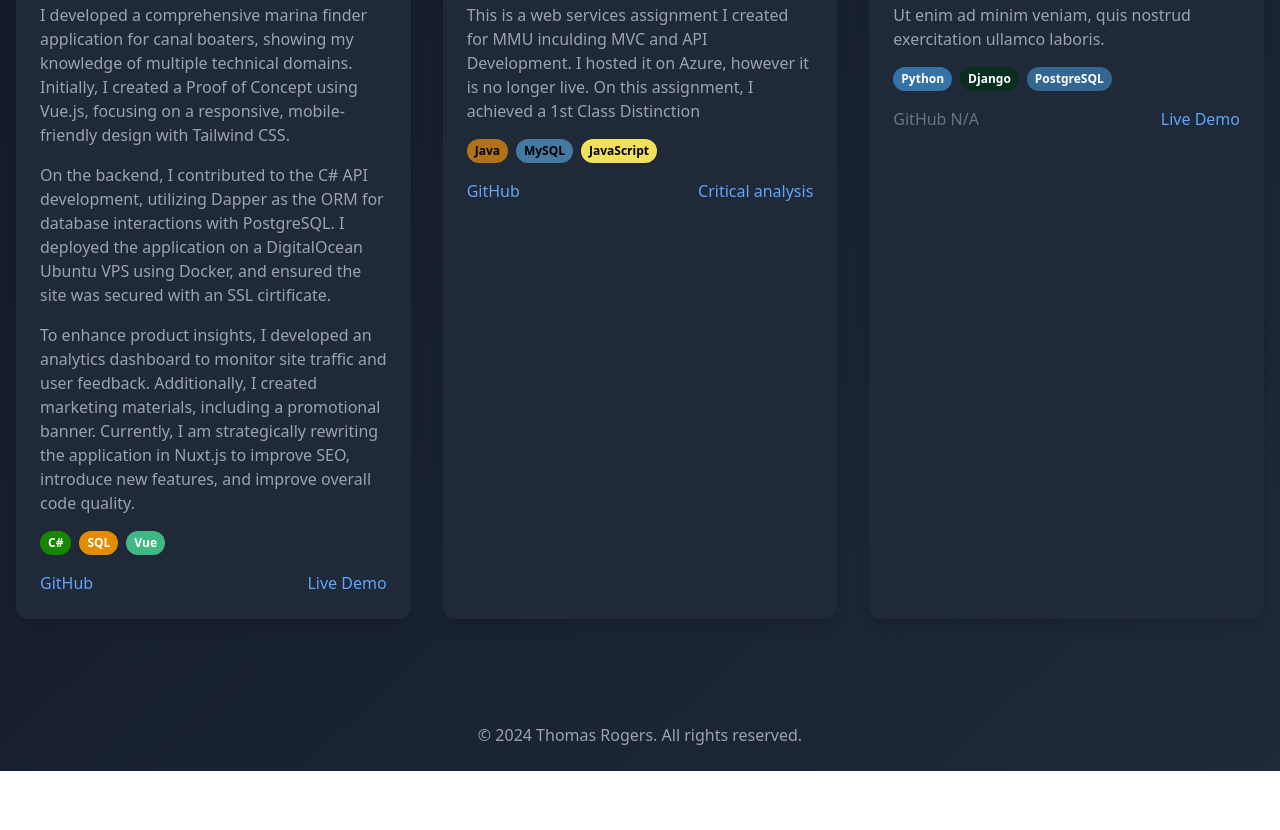
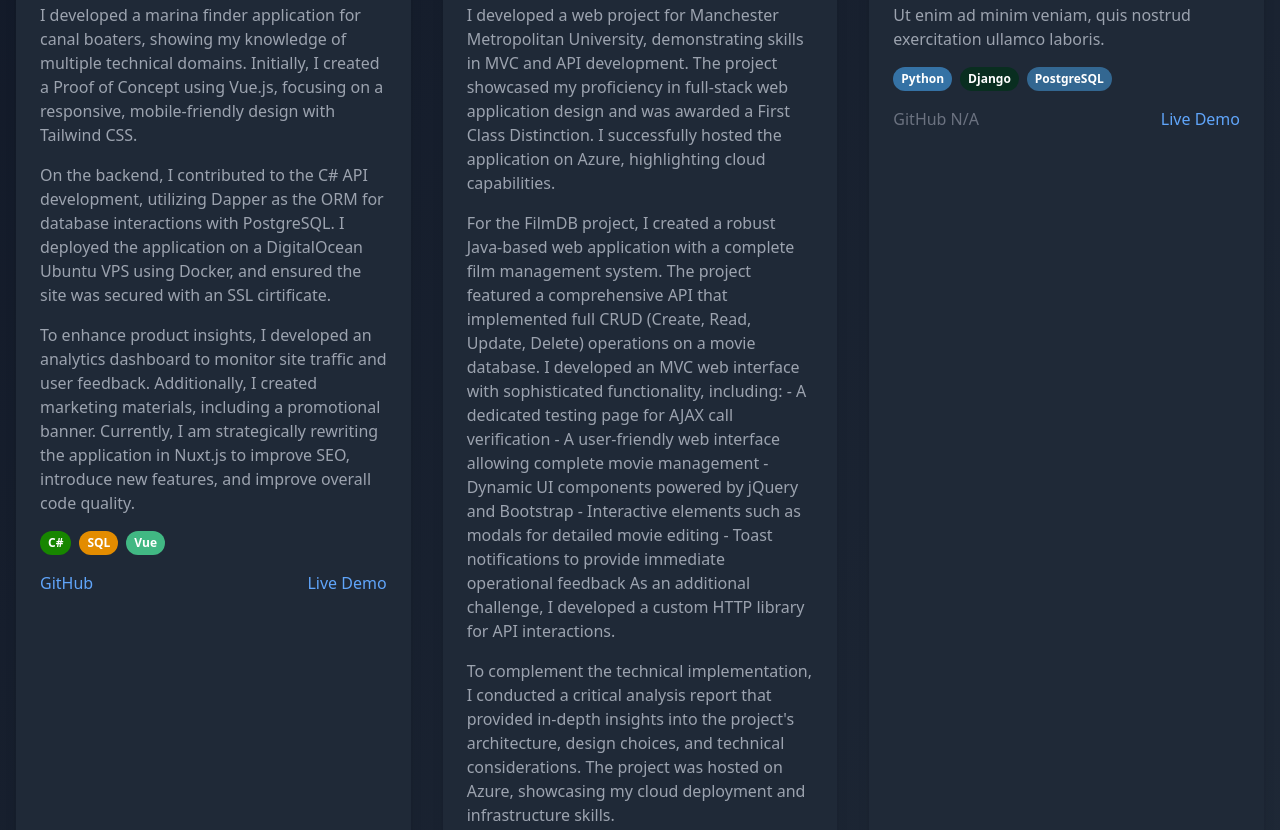
Before and after one commit to ThomasRog3rs/portfolio, a plain HTML site: page index.html in a window 1280 px wide. Shown: the part 433-1263 px from the top of the page. Before the commit the page ends 1204 px from the top, so only its background shows below. Drawn offline with nearby package versions, Linux system fonts and the light colour scheme.

Commit message:
update FilmDB descripton

```diff
--- a/index.html
+++ b/index.html
@@ -101,7 +101,7 @@
                 <div class="p-6">
                     <h2 class="text-xl font-semibold mb-2">Mooring Pin</h2>
                     <p class="text-gray-400 mb-4">
-                        I developed a comprehensive marina finder application for canal boaters, showing my knowledge of multiple technical domains. Initially, I created a Proof of Concept using Vue.js, focusing on a responsive, mobile-friendly design with Tailwind CSS.
+                        I developed a marina finder application for canal boaters, showing my knowledge of multiple technical domains. Initially, I created a Proof of Concept using Vue.js, focusing on a responsive, mobile-friendly design with Tailwind CSS.
                     </p>
 
                     <p class="text-gray-400 mb-4">
@@ -112,7 +112,7 @@
                         To enhance product insights, I developed an analytics dashboard to monitor site traffic and user feedback. Additionally, I created marketing materials, including a promotional banner. Currently, I am strategically rewriting the application in Nuxt.js to improve SEO, introduce new features, and improve overall code quality.
                     </p>
                     <div class="flex flex-wrap gap-2 mb-4">
-                        <span class="text-xs px-2 py-1 rounded-full font-semibold" style="background-color: #178600; color: white;">C#</span>
+                        <span class="text-xs px-2 py-1 rounded-full font-semibold bg-csharp text-white">C#</span>
                         <span class="text-xs px-2 py-1 rounded-full font-semibold" style="background-color: #e38c00; color: white;">SQL</span>
                         <span class="text-xs px-2 py-1 rounded-full font-semibold" style="background-color: #41b883; color: white;">Vue</span>
                     </div>
@@ -128,11 +128,29 @@
                 <img src="/portfolio/images/filmDb/filmDb.png" alt="Project 2" class="w-full h-48 object-cover">
                 <div class="p-6">
                     <h2 class="text-xl font-semibold mb-2">Film DB</h2>
-                    <p class="text-gray-400 mb-4">This is a web services assignment I created for MMU inculding MVC and API Development. I hosted it on Azure, however it is no longer live. On this assignment, I achieved a 1st Class Distinction</p>
+                    <p class="text-gray-400 mb-4">
+                        I developed a web project for Manchester Metropolitan University, demonstrating skills in MVC and API development. The project showcased my proficiency in full-stack web application design and was awarded a First Class Distinction. I successfully hosted the application on Azure, highlighting cloud capabilities.
+                    </p>
+
+                    <p class="text-gray-400 mb-4">
+                        For the FilmDB project, I created a robust Java-based web application with a complete film management system. The project featured a comprehensive API that implemented full CRUD (Create, Read, Update, Delete) operations on a movie database. I developed an MVC web interface with sophisticated functionality, including:
+
+                        - A dedicated testing page for AJAX call verification
+                        - A user-friendly web interface allowing complete movie management
+                        - Dynamic UI components powered by jQuery and Bootstrap
+                        - Interactive elements such as modals for detailed movie editing
+                        - Toast notifications to provide immediate operational feedback
+
+                        As an additional challenge, I developed a custom HTTP library for API interactions.
+                    </p>
+
+                    <p class="text-gray-400 mb-4">
+                        To complement the technical implementation, I conducted a critical analysis report that provided in-depth insights into the project's architecture, design choices, and technical considerations. The project was hosted on Azure, showcasing my cloud deployment and infrastructure skills.
+                    </p>
                     <div class="flex flex-wrap gap-2 mb-4">
-                        <span class="text-xs px-2 py-1 rounded-full font-semibold bg-java text-black">Java</span>
-                        <span class="text-xs px-2 py-1 rounded-full font-semibold bg-mysql text-black">MySQL</span>
-                        <span class="text-xs px-2 py-1 rounded-full font-semibold bg-js text-black">JavaScript</span>
+                        <span class="text-xs px-2 py-1 rounded-full font-semibold bg-java text-white">Java</span>
+                        <span class="text-xs px-2 py-1 rounded-full font-semibold bg-mysql text-white">MySQL</span>
+                        <span class="text-xs px-2 py-1 rounded-full font-semibold bg-js text-white">JavaScript</span>
                     </div>
                     <div class="flex justify-between">
                         <a href="https://github.com/ThomasRog3rs/film-db-project" class="text-blue-400 hover:text-blue-300 transition-colors">GitHub</a>
```
